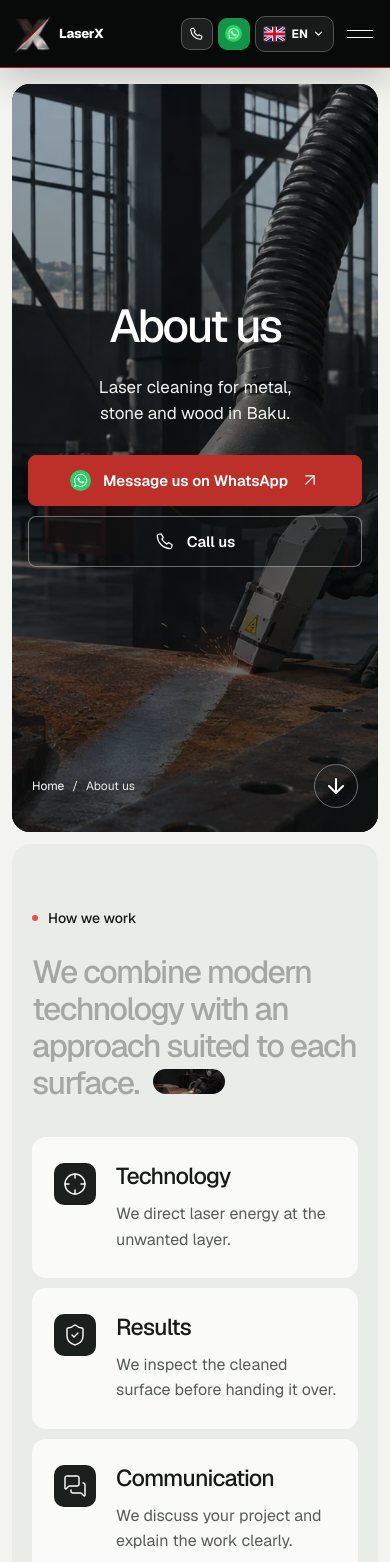
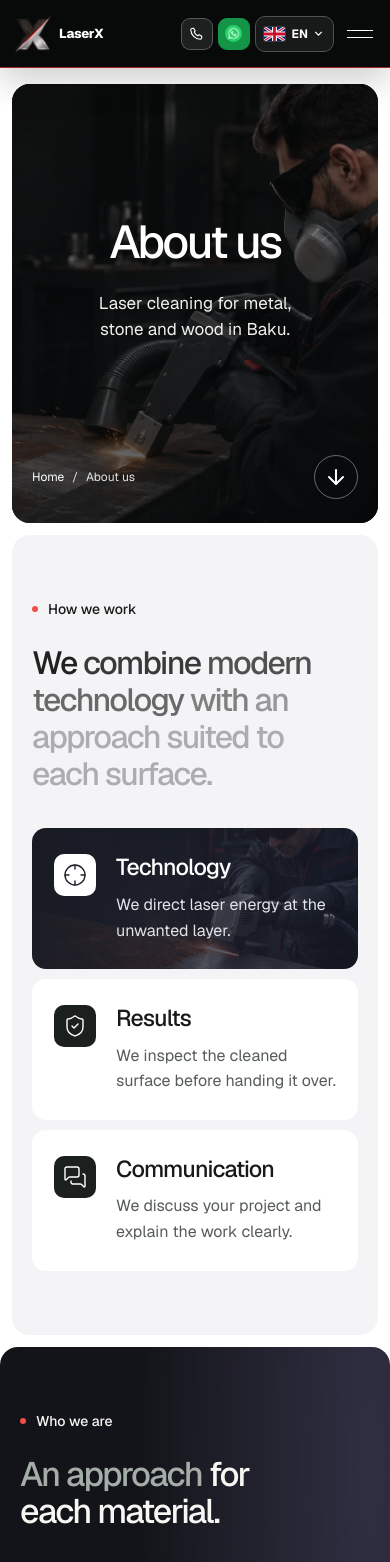
Before and after one commit to Kvseis/LaserX-Website, a Next.js app: page /en/about in a window 390 px wide. Shown: the top 1562 px of the page. Built offline with nearby package versions, Linux system fonts and the light colour scheme.

Commit message:
About page imagery restoration and layout refinement

```diff
--- a/src/components/AboutPage.module.css
+++ b/src/components/AboutPage.module.css
@@ -1,4 +1,4 @@
-.page { --about-accent: #ee4f46; background: #f3f3f0; color: #171a19; }
+.page { --about-accent: #ee4f46; background: #fff; color: #171a19; }
 .container { width: min(1180px, calc(100% - 112px)); margin-inline: auto; }
 .page h1, .page h2, .page h3, .page h4, .page p { margin: 0; }
 .page h2 { font-size: clamp(36px, 4.2vw, 60px); font-weight: 500; line-height: 1.1; letter-spacing: -.05em; text-wrap: balance; }
@@ -7,11 +7,11 @@
 .eyebrow::before { content: ''; display: inline-block; width: 6px; height: 6px; margin: 0 10px 2px 0; background: var(--about-accent); border-radius: 50%; }
 .page .body { color: #aeb4b1; font-size: 17px; line-height: 1.75; }
 .hero { padding: 110px 12px 12px; }
-.heroFrame { position: relative; min-height: 630px; height: calc(100svh - 122px); max-height: 980px; display: grid; place-items: center; border-radius: 22px; overflow: hidden; isolation: isolate; color: #fff; background: #171b1c; }
-.heroImage { z-index: -2; object-fit: cover; object-position: center 58%; }
+.heroFrame { position: relative; min-height: 360px; height: clamp(360px, 35vw, 530px); display: grid; place-items: center; border-radius: 22px; overflow: hidden; isolation: isolate; color: #fff; background: #171b1c; }
+.heroImage { z-index: -2; object-fit: cover; object-position: center 63%; }
 .heroFrame::after { content: ''; position: absolute; inset: 0; z-index: -1; background: linear-gradient(180deg, #070a0c33, #070a0c52 48%, #070a0cb3); }
 .heroContent { width: min(1180px, calc(100% - 48px)); padding: 72px 0 100px; text-align: center; }
-.hero h1 { font-size: clamp(64px, 9vw, 132px); line-height: 1.02; font-weight: 500; letter-spacing: -.065em; overflow-wrap: anywhere; }
+.hero h1 { font-size: clamp(58px, 6.8vw, 100px); line-height: 1.02; font-weight: 500; letter-spacing: -.065em; overflow-wrap: anywhere; }
 .heroContent > p { max-width: 43ch; margin: 24px auto 0; font-size: 19px; line-height: 1.55; color: #f0f1ee; text-wrap: balance; }
 .actions { display: flex; justify-content: center; flex-wrap: wrap; gap: 12px; margin-top: 32px; }
 .primary, .secondary { min-height: 52px; padding: 14px 22px; display: inline-flex; align-items: center; justify-content: center; gap: 12px; border-radius: 8px; font-size: 15px; font-weight: 550; line-height: 1.4; transition: background 200ms ease, transform 200ms ease, border-color 200ms ease; }
@@ -28,15 +28,16 @@
 .breadcrumb a:hover { text-decoration: underline; text-underline-offset: 4px; }
 .scrollLink { width: 44px; height: 44px; display: grid; place-items: center; border: 1px solid #ffffff60; border-radius: 50%; transition: background 200ms ease, transform 200ms ease; }
 .scrollLink:hover { transform: translateY(3px); background: #ffffff22; }
-.principles { margin: 0 12px 12px; padding: 112px 0; background: #eaece8; border-radius: 22px; scroll-margin-top: 106px; }
-.page .statement { max-width: 990px; font-size: clamp(36px, 4.1vw, 58px); line-height: 1.16; text-wrap: pretty; }
-.inlineImage { position: relative; display: inline-block; width: 104px; height: .8em; margin-left: 16px; vertical-align: baseline; overflow: hidden; border-radius: 30px; }
-.inlineImage img { object-fit: cover; object-position: center 75%; }
-.values { display: grid; grid-template-columns: repeat(3, minmax(0, 1fr)); grid-auto-flow: dense; gap: 14px; margin-top: 64px; }
-.values article { min-height: 280px; display: flex; flex-direction: column; justify-content: space-between; padding: 32px; border-radius: 14px; background: #fafbf9; }
+.principles { margin: 0 12px 12px; padding: clamp(44px, 5vw, 76px) 0; background: #f4f4f6; border-radius: 22px; scroll-margin-top: 106px; }
+.page .statement { max-width: 780px; font-size: clamp(32px, 3.25vw, 47px); line-height: 1.16; text-wrap: pretty; }
+.values { display: grid; grid-template-columns: minmax(0, 1.45fr) repeat(2, minmax(0, 1fr)); grid-auto-flow: dense; gap: 12px; margin-top: 34px; }
+.values article { min-height: 280px; display: flex; flex-direction: column; justify-content: space-between; padding: 32px; border-radius: 14px; background: #fff; }
+.values article:first-child { color: #fff; background: linear-gradient(100deg, #191c25f5, #1f243799), url('/images/technology-hero.webp') center / cover; }
+.values article:first-child p { color: #e2e4e9; }
+.values article:first-child .valueIcon { color: #20212a; background: #fff; }
 .valueIcon { display: grid; place-items: center; width: 46px; height: 46px; border-radius: 10px; background: #1b201e; color: #fff; margin-bottom: 44px; }
 .values p { max-width: 27ch; margin-top: 14px; color: #565d57; font-size: 16px; line-height: 1.6; }
-.storySection { margin: 0 12px; padding: 112px 0 100px; border-radius: 22px; background: #141817; color: #f6f7f2; }
+.storySection { margin: 0; padding: 90px 0 100px; border-radius: 22px; background: radial-gradient(ellipse at 95% 5%, #302f42 0%, transparent 45%), #131419; color: #f6f7f2; }
 .story { display: grid; grid-template-columns: 1fr 1fr; gap: clamp(40px, 7vw, 100px); align-items: start; }
 .storyImage { position: relative; min-height: 660px; height: 100%; overflow: hidden; border-radius: 14px; background: #2a2d29; }
 .storyImage img { object-fit: cover; object-position: center; }
@@ -80,10 +81,6 @@
 .surfaceCopy p { margin-top: 12px; max-width: 25ch; min-height: 3.2em; font-size: 16px; line-height: 1.6; }
 .surfaceArrow { position: absolute; top: 20px; right: 20px; width: 40px; height: 40px; display: grid; place-items: center; border: 1px solid #ffffff70; border-radius: 50%; background: #171c1744; }
 .surfaces > .container > .textLink { margin-top: 28px; }
-.materialLine { display: flex; justify-content: space-between; align-items: center; gap: 40px; margin-top: 88px; border-top: 1px solid #cbd0c8; padding-top: 32px; font-size: clamp(48px, 6.7vw, 96px); line-height: 1.1; letter-spacing: -.06em; color: #747e72; }
-.materialLine > span { display: flex; align-items: center; gap: clamp(20px, 4vw, 64px); }
-.materialLine i { width: 9px; height: 9px; display: block; background: #c54036; border-radius: 50%; }
-.materialLine > span:last-child i { display: none; }
 .contactBanner { position: relative; isolation: isolate; min-height: 530px; margin: 12px; border-radius: 22px; overflow: hidden; display: grid; place-items: center; color: #fff; background: #151b1b; }
 .contactBanner > img { z-index: -2; object-fit: cover; object-position: center; }
 .contactBanner::after { position: absolute; content: ''; inset: 0; z-index: -1; background: #080e0eaa; }
@@ -96,7 +93,7 @@
 @media (max-width: 1100px) {
   .container { width: calc(100% - 64px); }
   .hero { padding-top: 84px; }
-  .heroFrame { height: calc(100svh - 96px); min-height: 620px; }
+  .heroFrame { height: 390px; min-height: 0; }
   .story { gap: 40px; }
   .storyImage { min-height: 720px; }
   .values article { padding: 26px; }
@@ -110,8 +107,8 @@
 }
 @media (max-width: 760px) {
   .container { width: calc(100% - 40px); }
-  .heroFrame { min-height: 600px; border-radius: 18px; }
-  .heroImage { object-position: 64% center; }
+  .heroFrame { height: clamp(340px, 52svh, 460px); border-radius: 18px; }
+  .heroImage { object-position: 73% center; }
   .heroFrame::after { background: linear-gradient(180deg, #070a0c45, #070a0c77 45%, #070a0cb3); }
   .heroContent { width: calc(100% - 32px); padding: 64px 0 110px; }
   .hero h1 { font-size: clamp(46px, 11vw, 78px); letter-spacing: -.055em; }
@@ -125,7 +122,6 @@
   .page .eyebrow { margin-bottom: 24px; }
   .page h2 { font-size: clamp(34px, 8.5vw, 46px); }
   .page .statement { font-size: clamp(32px, 8vw, 44px); }
-  .inlineImage { width: 72px; margin-left: 8px; }
   .values { grid-template-columns: 1fr; margin-top: 36px; gap: 10px; }
   .values article { min-height: 0; flex-direction: row; align-items: start; justify-content: start; gap: 20px; padding: 26px 22px; }
   .valueIcon { flex-shrink: 0; margin: 0; width: 42px; height: 42px; }
@@ -152,9 +148,6 @@
   .surface:hover, .surface:focus-visible { flex: none; }
   .surfaceCopy h3 { font-size: 32px; }
   .surfaceCopy p { min-height: 0; }
-  .materialLine { gap: 12px; margin-top: 48px; padding-top: 24px; font-size: clamp(28px, 8vw, 54px); }
-  .materialLine > span { gap: 14px; }
-  .materialLine i { width: 5px; height: 5px; }
   .contactBanner { min-height: 580px; border-radius: 18px; }
   .contactContent { width: calc(100% - 40px); padding: 64px 0; }
   .contactContent h2 { font-size: clamp(34px, 9vw, 48px); }
@@ -162,6 +155,8 @@
   .page .disclosure { padding: 20px 24px 28px; }
 }
 @media (prefers-reduced-motion: reduce) {
+  .statement [data-about-word] { opacity: 1 !important; }
+  .storyImage img { transform: none !important; }
   .page *, .page *::before, .page *::after { transition: none !important; animation: none !important; }
   .surface:hover > img, .surface:focus-visible > img { transform: none; }
   .surface:hover, .surface:focus-visible { flex: 1; }
--- a/src/components/AboutPage.tsx
+++ b/src/components/AboutPage.tsx
@@ -21,14 +21,10 @@ export default function AboutPage({ locale, copy }: { locale: Locale; copy: Site
     <AboutReveal>
       <section className={styles.hero} aria-labelledby="about-title">
         <div className={styles.heroFrame}>
-          <Image className={styles.heroImage} src="/images/about-workshop-v2.webp" fill preload sizes="100vw" alt={about.heroAlt} />
+          <Image className={styles.heroImage} src="/images/about-hero.webp" fill preload sizes="100vw" alt={about.heroAlt} />
           <div className={styles.heroContent}>
             <h1 id="about-title">{copy.nav.about}</h1>
             <p>{about.description}</p>
-            <div className={styles.actions}>
-              <a className={styles.primary} href={whatsapp}><WhatsAppLogo />{copy.nav.whatsapp}<ArrowUpRight aria-hidden="true" /></a>
-              <a className={styles.secondary} href={phone}><PhoneIcon />{copy.nav.call}</a>
-            </div>
           </div>
           <div className={styles.heroBottom}>
             <nav className={styles.breadcrumb} aria-label={copy.nav.about}>
@@ -44,7 +40,6 @@ export default function AboutPage({ locale, copy }: { locale: Locale; copy: Site
           <p className={styles.eyebrow}>{about.missionTitle}</p>
           <h2 className={styles.statement} id="principles-title" data-about-text>
             {about.missionText.split(' ').map((word, index) => <span key={index} data-about-word>{word}{' '}</span>)}
-            <span className={styles.inlineImage} aria-hidden="true"><Image src="/images/about-hero.webp" fill sizes="100px" alt="" /></span>
           </h2>
           <div className={styles.values}>
             {about.values.map((item, index) => {
@@ -62,7 +57,7 @@ export default function AboutPage({ locale, copy }: { locale: Locale; copy: Site
         <div className={styles.container}>
           <div className={styles.story}>
             <div className={styles.storyImage} data-about-media>
-              <Image src="/images/about-craft-v2.webp" fill sizes="(max-width: 760px) 92vw, 46vw" alt={about.storyAlt} />
+              <Image src="/images/about-restoration.webp" fill sizes="(max-width: 760px) 92vw, 46vw" alt={about.storyAlt} />
             </div>
             <div className={styles.storyCopy}>
               <p className={styles.eyebrow}>{about.storyLabel}</p>
@@ -110,7 +105,6 @@ export default function AboutPage({ locale, copy }: { locale: Locale; copy: Site
             </a>)}
           </div>
           <a className={styles.textLink} href={`${sitePath(locale)}#xidmetler`}>{about.servicesLink}<ArrowUpRight size={22} aria-hidden="true" /></a>
-          <div className={styles.materialLine} aria-hidden="true">{about.surfaces.map((item) => <span key={item.title}>{item.title}<i /></span>)}</div>
         </div>
       </section>
 
```
Also changed, not shown: scripts/about-check.mjs (+4 -4 lines).
